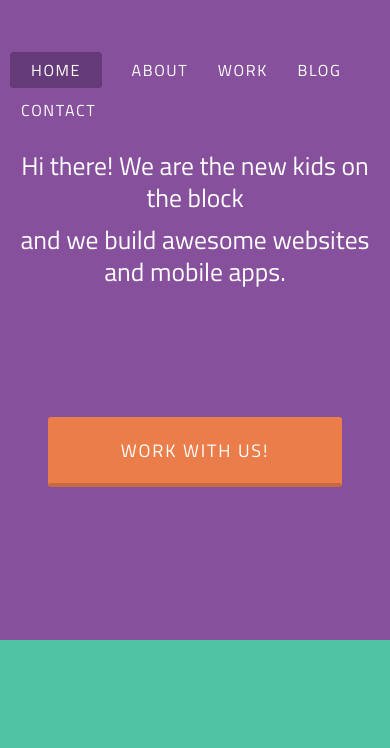
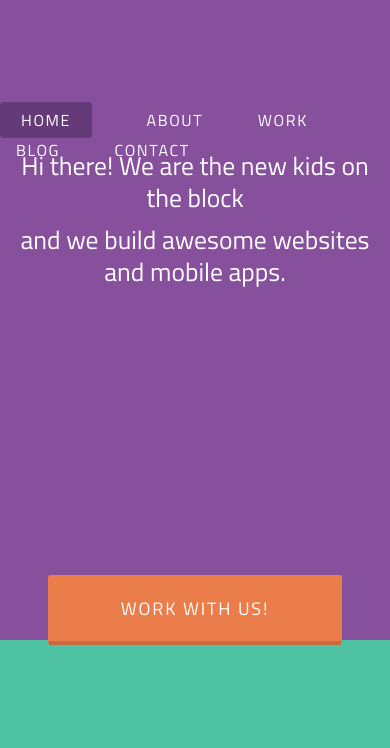
Before and after one commit to ShaRay/cuda, a website: page index.html in a window 390 px wide. Shown: the part 96-844 px from the top of the page. Drawn offline with Linux system fonts and the light colour scheme.

Commit message:
fixed mistakes made trying to make nav responsive

```diff
--- a/assets/scss/modules/main-nav.scss
+++ b/assets/scss/modules/main-nav.scss
@@ -33,26 +33,8 @@
 }
 
 
-@media only screen and (max-width: 969px) and (min-width: 320px) {
-  .main-nav {
-    float: none;
-    margin: 0 auto;
-    padding: 0;
-    transition: none;
-    }
+@media only screen and (max-width: 320px) {
 
-  .main-nav li {
-    display: inline-block;
-    margin: 0 0 0 5px;
-    padding: 5px;
-    text-align: center;
-  }
 
-  .main-nav a {
-    clear: both;
-    color: $white;
-    text-decoration: none;
-    margin: 0 auto;
-    padding: 0;
-  }
+
 }
```
Also changed, not shown: dist/css/application.css.
